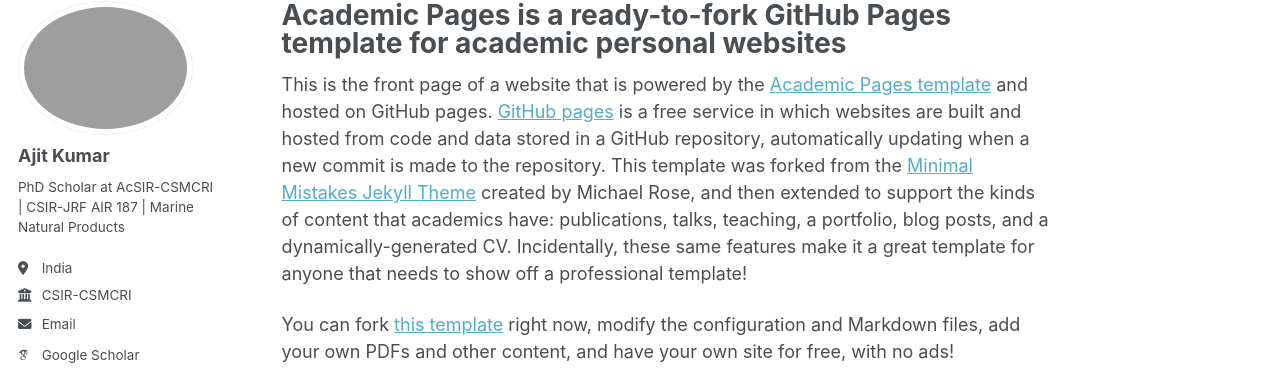
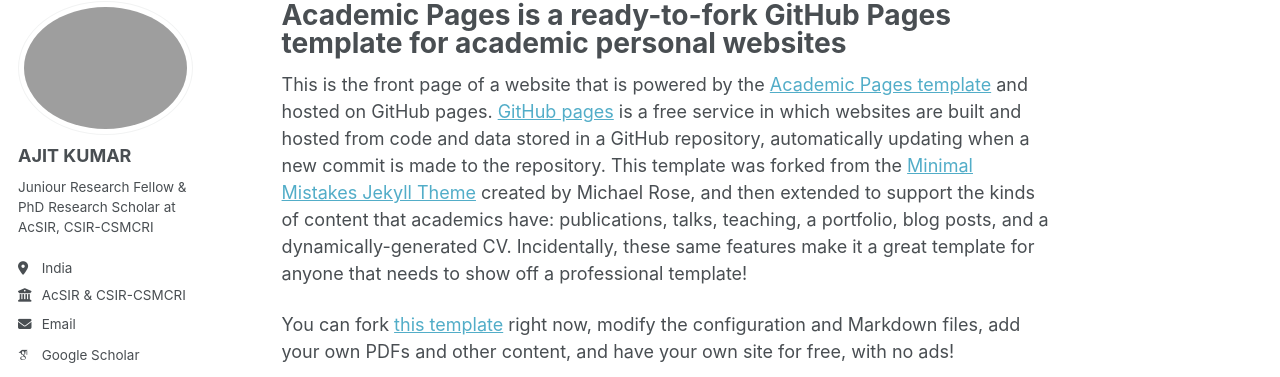
Before and after one commit to iajeetvsingh/iajeetvsingh.github.io, a Jekyll site: the page built from _pages/about.md, in a window 1280 px wide. Shown: the part 100-477 px from the top of the page. Built offline with Jekyll 4.4.1, drawn with Linux system fonts in a browser that asks for light colours; some web fonts are replaced; a script bundle is joined from its source files by our own code; library files that are not in the unit come from our copies.

Commit message:
Update _config.yml

```diff
--- a/_config.yml
+++ b/_config.yml
@@ -25,17 +25,17 @@ repository : "iajeetvsingh/iajeetvsingh.github.io"
 #               Additional customization can be done by editing /_includes/author-profile.html
 author:
   avatar           : "PROFILE PNG.png"
-  name             : "Ajit Kumar"
-  bio              : "PhD Scholar at AcSIR-CSMCRI | CSIR-JRF AIR 187 | Marine Natural Products"
+  name             : "AJIT KUMAR"
+  bio              : "Juniour Research Fellow & PhD Research Scholar at AcSIR, CSIR-CSMCRI"
   location         : "India"
-  employer         : "CSIR-CSMCRI"
+  employer         : "AcSIR & CSIR-CSMCRI"
   email            : "iajeetvsingh01@gmail.com"
 
   googlescholar    :
-  orcid            :
+  orcid            : "https://orcid.org/0009-0006-6131-3686"
   researchgate     :
   github           : "iajeetvsingh"
-  linkedin         :
+  linkedin         : "iajeetvsingh"
 
   # Academic websites
   academia         : # URL
```
